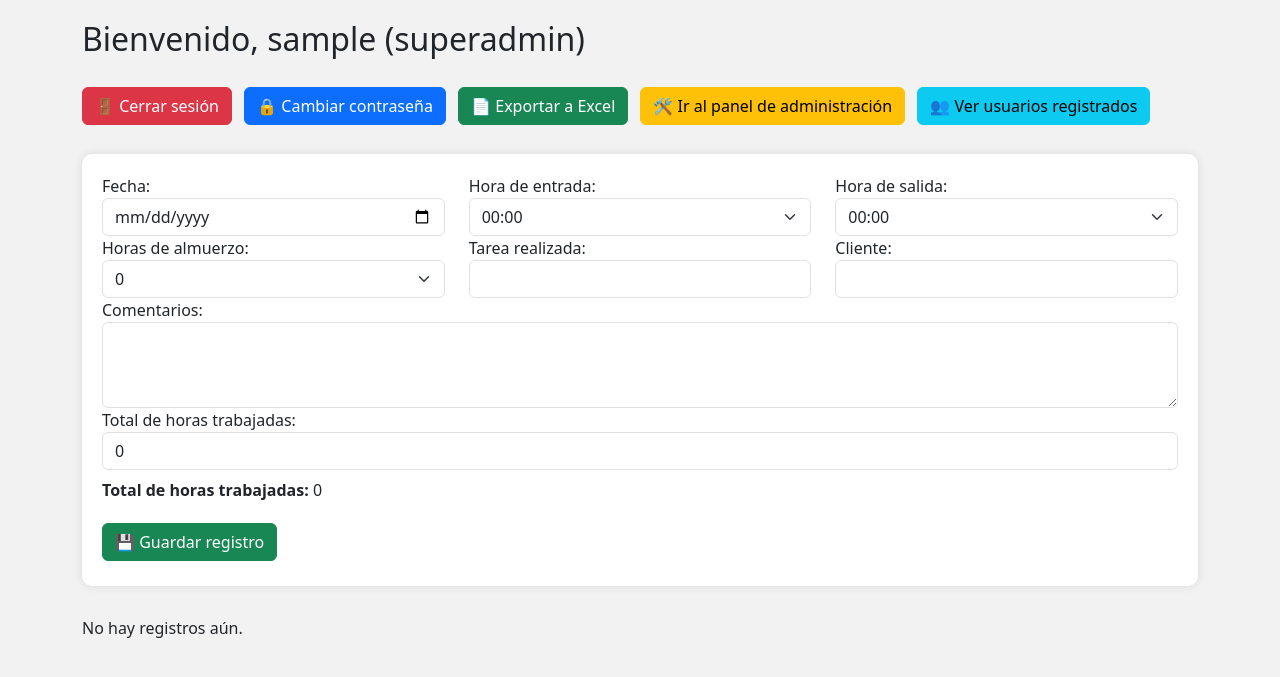
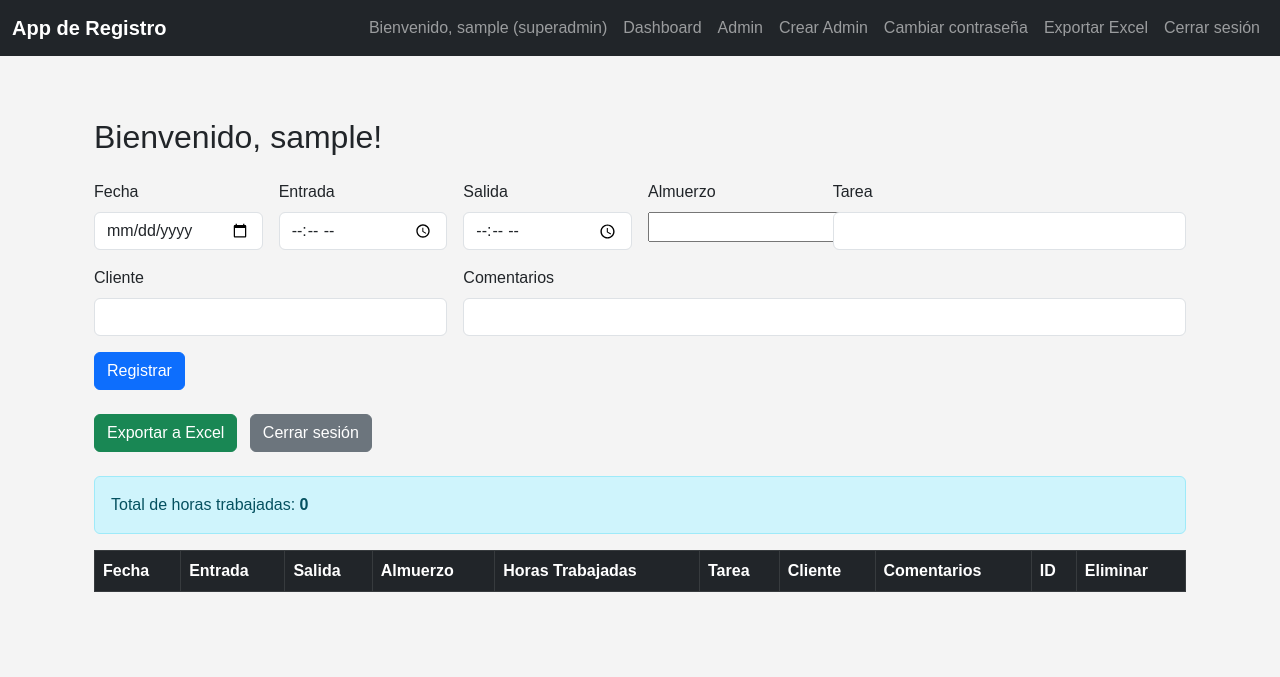
Before and after one commit to GUILLERMOWEB/Registro-de-horas-mejorado, a Flask app: page /dashboard in a window 1280 px wide. Shown: the top 677 px of the page. Run offline with Flask 3, Linux system fonts and the light colour scheme; the visitor is signed in with stand-in values (Sample User, id 1); lists and menus that the app fills with data are empty.

Commit message:
Segundo backup

```diff
--- a/templates/base.html
+++ b/templates/base.html
@@ -61,6 +61,12 @@
                                 <a class="nav-link" href="{{ url_for('crear_admin') }}">Crear Admin</a>
                             </li>
                         {% endif %}
+                        {% if session['role'] == 'admin' %}
+                            <li class="nav-item">
+                                <a class="nav-link" href="{{ url_for('admin') }}">Admin</a>
+                            </li>
+                        {% endif %}
+
                         <li class="nav-item">
                             <a class="nav-link" href="{{ url_for('cambiar_password') }}">Cambiar contraseña</a>
                         </li>
--- a/templates/dashboard.html
+++ b/templates/dashboard.html
@@ -1,134 +1,90 @@
-<!DOCTYPE html>
-<html lang="es">
-<head>
-    <meta charset="UTF-8">
-    <meta name="viewport" content="width=device-width, initial-scale=1">
-    <title>Panel de Usuario</title>
-    <link href="https://cdn.jsdelivr.net/npm/bootstrap@5.3.2/dist/css/bootstrap.min.css" rel="stylesheet">
-    <style>
-        body {
-            padding: 20px;
-            background: #f2f2f2;
-        }
-        .btn {
-            margin: 5px 8px 5px 0;
-        }
-        .form-container {
-            background: #fff;
-            padding: 20px;
-            border-radius: 10px;
-            box-shadow: 0 0 10px rgba(0,0,0,0.1);
-            margin-bottom: 30px;
-        }
-        table {
-            margin-top: 15px;
-        }
-    </style>
-</head>
-<body>
-<div class="container">
-    <h2 class="mb-4">Bienvenido, {{ username }} ({{ role }})</h2>
+{% extends 'base.html' %}
+
+{% block content %}
+<div class="container mt-5">
+  <h2 class="mb-4">Bienvenido, {{ session['username'] }}!</h2>
+
+  <form method="POST" action="/dashboard" class="row g-3 mb-4">
+    <div class="col-md-2">
+      <label for="fecha" class="form-label">Fecha</label>
+      <input type="date" name="fecha" class="form-control" required>
+    </div>
+    <div class="col-md-2">
+      <label for="entrada" class="form-label">Entrada</label>
+      <input type="time" name="entrada" class="form-control" required>
+    </div>
+    <div class="col-md-2">
+      <label for="salida" class="form-label">Salida</label>
+      <input type="time" name="salida" class="form-control" required>
+    </div>
+    <div class="col-md-2">
+      <label for="almuerzo" class="form-label">Almuerzo</label>
+      <input type="number" name="almuerzo" min="0" step="1" required>
+    </div>
+    <div class="col-md-4">
+      <label for="tarea" class="form-label">Tarea</label>
+      <input type="text" name="tarea" class="form-control">
+    </div>
+    <div class="col-md-4">
+      <label for="cliente" class="form-label">Cliente</label>
+      <input type="text" name="cliente" class="form-control">
+    </div>
+    <div class="col-md-8">
+      <label for="comentarios" class="form-label">Comentarios</label>
+      <input type="text" name="comentarios" class="form-control">
+    </div>
+    <div class="col-12">
+      <button type="submit" class="btn btn-primary">Registrar</button>
+    </div>
+  </form>
 
   <div class="mb-4">
-        <a href="{{ url_for('logout') }}" class="btn btn-danger">🚪 Cerrar sesión</a>
-        <a href="{{ url_for('cambiar_password') }}" class="btn btn-primary">🔒 Cambiar contraseña</a>
-        <a href="{{ url_for('exportar_excel') }}" class="btn btn-success">📄 Exportar a Excel</a>
-        {% if role in ['admin', 'superadmin'] %}
-            <a href="{{ url_for('admin') }}" class="btn btn-warning">🛠 Ir al panel de administración</a>
-            <a href="{{ url_for('listar_usuarios') }}" class="btn btn-info">👥 Ver usuarios registrados</a>
-        {% endif %}
+    <a href="/exportar_excel" class="btn btn-success me-2">Exportar a Excel</a>
+    <a href="/logout" class="btn btn-secondary">Cerrar sesión</a>
+  </div>
+  <div class="alert alert-info">
+    Total de horas trabajadas: <strong>{{ total_horas }}</strong>
   </div>
 
-    <form method="post" class="form-container">
-        <div class="row">
-            <div class="col-md-4">
-                <label>Fecha:</label>
-                <input type="date" name="fecha" class="form-control" required>
-            </div>
-            <div class="col-md-4">
-                <label for="entrada">Hora de entrada:</label>
-                <select name="entrada" class="form-select" required>
-                    {% for h in range(0, 24) %}
-                        {% for m in ['00', '15', '30', '45'] %}
-                            <option value="{{ "%02d:%s"|format(h, m) }}">{{ "%02d:%s"|format(h, m) }}</option>
-                        {% endfor %}
-                    {% endfor %}
-                </select>
-            </div>
-            <div class="col-md-4">
-                <label for="salida">Hora de salida:</label>
-                <select name="salida" class="form-select" required>
-                    {% for h in range(0, 24) %}
-                        {% for m in ['00', '15', '30', '45'] %}
-                            <option value="{{ "%02d:%s"|format(h, m) }}">{{ "%02d:%s"|format(h, m) }}</option>
-                        {% endfor %}
-                    {% endfor %}
-                </select>
-            </div>
-        </div>
 
-        <div class="row">
-            <div class="col-md-4">
-                <label for="almuerzo">Horas de almuerzo:</label>
-                <select name="almuerzo" class="form-select" required>
-                    <option value="0">0</option>
-                    <option value="0.25">0.25</option>
-                    <option value="0.5">0.5</option>
-                    <option value="0.75">0.75</option>
-                    <option value="1">1</option>
-                    <option value="1.5">1.5</option>
-                    <option value="2">2</option>
-                </select>
-            </div>
-            <div class="col-md-4">
-                <label for="tarea">Tarea realizada:</label>
-                <input type="text" name="tarea" class="form-control" required>
-            </div>
-            <div class="col-md-4">
-                <label for="cliente">Cliente:</label>
-                <input type="text" name="cliente" class="form-control">
-            </div>
-        </div>
-
-        <label for="comentarios">Comentarios:</label>
-        <textarea name="comentarios" rows="3" class="form-control"></textarea>
-
-        <label for="total">Total de horas trabajadas:</label>
-        <input type="text" value="{{ total_horas }}" readonly class="form-control mb-2">
-        <p><strong>Total de horas trabajadas:</strong> {{ total_horas }}</p>
-
-        <button type="submit" class="btn btn-success">💾 Guardar registro</button>
-    </form>
-
-    {% if registros %}
-        <h3>Registros recientes</h3>
   <div class="table-responsive">
-            <table class="table table-bordered table-striped">
-                <thead>
+    <table class="table table-striped table-bordered">
+      <thead class="table-dark">
         <tr>
           <th>Fecha</th>
-                        <th>Horas</th>
+          <th>Entrada</th>
+          <th>Salida</th>
+          <th>Almuerzo</th>
+          <th>Horas Trabajadas</th>
           <th>Tarea</th>
-                        <th>Acciones</th>
+          <th>Cliente</th>
+          <th>Comentarios</th>
+          <th>ID</th>
+          <th>Eliminar</th>
         </tr>
       </thead>
       <tbody>
-                    {% for fecha, entrada, salida, almuerzo, horas, tarea, cliente, comentarios, id in registros %}
+        {% for registro in registros %}
         <tr>
-                            <td>{{ fecha }}</td>
-                            <td>{{ horas }}</td>
-                            <td>{{ tarea }}</td>
+          <td>{{ registro.fecha }}</td>
+          <td>{{ registro.entrada }}</td>
+          <td>{{ registro.salida }}</td>
+          <td>{{ registro.almuerzo }}</td>
+          <td>{{ registro.horas }}</td>
+          <td>{{ registro.tarea }}</td>
+          <td>{{ registro.cliente }}</td>
+          <td>{{ registro.comentarios }}</td>
+          <td>{{ registro.id }}</td>
           <td>
-                                <a class="btn btn-editar btn-sm btn-success" href="{{ url_for('editar_registro', id=id) }}">Editar</a>
+            <form method="POST" action="{{ url_for('borrar_registro', id=registro.id) }}" onsubmit="return confirm('¿Estás seguro de que querés eliminar este registro?');">
+              <input type="hidden" name="registro_id" value="{{ registro.id }}">
+              <button type="submit" class="btn btn-danger btn-sm">Eliminar</button>
+            </form>
           </td>
         </tr>
         {% endfor %}
       </tbody>
     </table>
   </div>
-    {% else %}
-        <p>No hay registros aún.</p>
-    {% endif %}
 </div>
-</body>
-</html>
+{% endblock %}
```
Also changed, not shown: templates/admin.html (+66 -53 lines), templates/cambiar_password.html (+28 -18 lines), templates/login.html (+71 -16 lines), templates/crear_admin.html (line endings or trailing spaces). Lines whose indentation alone changed are shown as unchanged.
